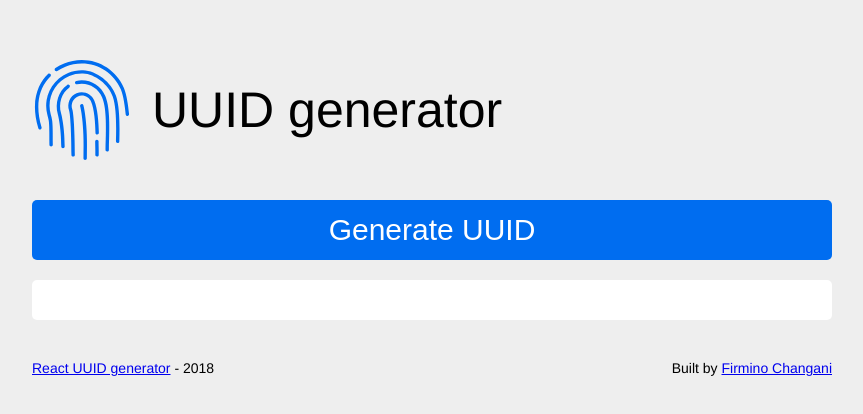
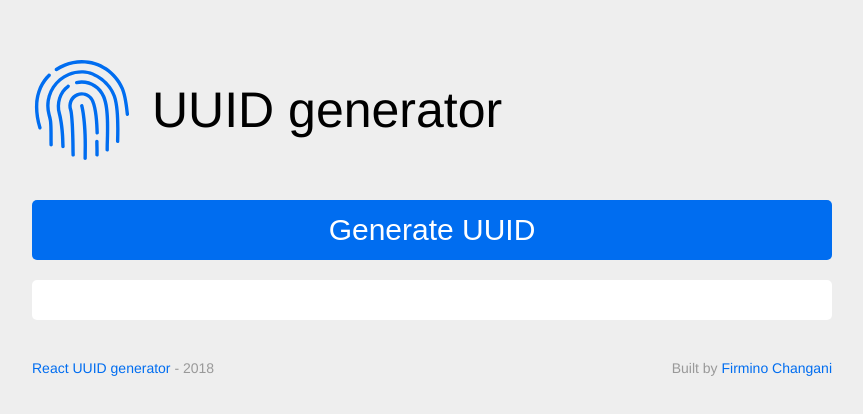
Before and after one commit to flowck/react-uuid-generator, a React (Create React App) app: page / in a window 1280 px wide. Shown: the part 240-654 px from the top of the page, without its empty margins (208-1071 px from the left). Built offline with nearby package versions, Linux system fonts and the light colour scheme.

Commit message:
disable generator button when the app is requesting

```diff
--- a/src/App.jsx
+++ b/src/App.jsx
@@ -37,6 +37,7 @@ export default class App extends Component {
     this.state = {
       uuid: "",
       uuids: [],
+      isLoading: false,
       hadErrorRequesting: false
     };
   }
@@ -45,10 +46,17 @@ export default class App extends Component {
    * This method will request a single uuid from the api
    */
   getSingleUUID() {
+    // Enable the visua effect
+    this.setState({ isLoading: true });
+    // request uuid
     fetch("https://uuid-api.herokuapp.com/api")
       .then(res => res.json())
-      .then(uuid => this.setState({ uuid: uuid.uuid }))
-      .catch(() => this.setState({ hadErrorRequesting: true }));
+      .then(uuid => {
+        this.setState({ uuid: uuid.uuid, isLoading: false });
+      })
+      .catch(() => {
+        this.setState({ hadErrorRequesting: true, isLoading: false });
+      });
   }
 
   render() {
@@ -62,6 +70,7 @@ export default class App extends Component {
             onClick={() => {
               this.getSingleUUID();
             }}
+            disabled={this.state.isLoading}
           >
             Generate UUID
           </button>
--- a/src/Base.css
+++ b/src/Base.css
@@ -26,6 +26,11 @@ body {
   padding-top: 300px;
 }
 
+.application a {
+  color: #006df0;
+  text-decoration: none;
+}
+
 /*
  * Header
  */
@@ -50,6 +55,7 @@ body {
  * Footer
  */
 .footer {
+  color: #999;
   width: 100%;
   display: flex;
   font-size: 14px;
@@ -72,6 +78,12 @@ body {
   background-color: #006df0;
 }
 
+.generator-control__button:disabled {
+  cursor: wait;
+  background-color:#4f84c3;
+}
+
+
 /*
  * UUIDS
  */
```
